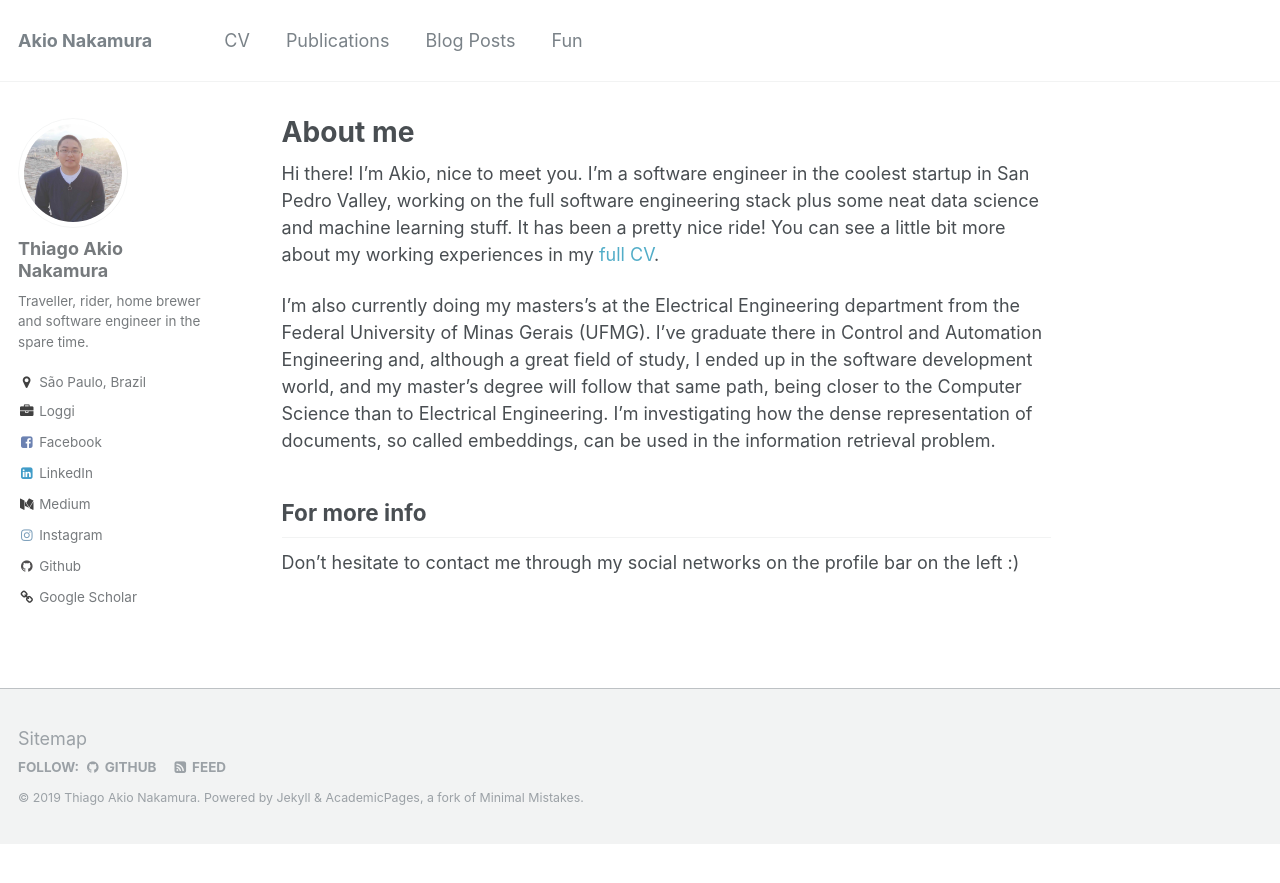
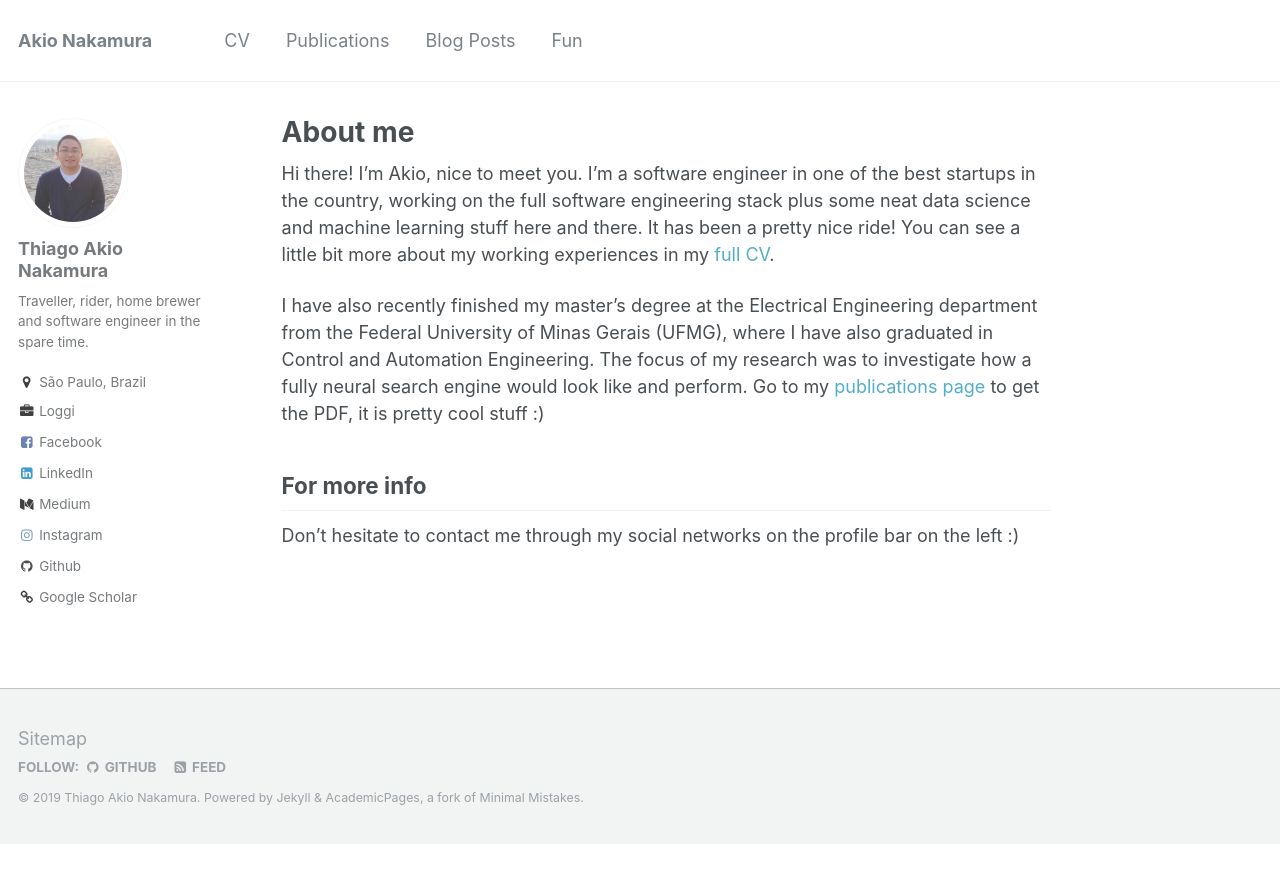
Before and after one commit to akionakamura/akionakamura.github.io, a Jekyll site: the page built from _pages/about.md, in a window 1280 px wide. Shown: the top 883 px of the page. Built offline with Jekyll 4.4.1, drawn with Linux system fonts in a browser that asks for light colours.

Commit message:
Edit about

```diff
--- a/_pages/about.md
+++ b/_pages/about.md
@@ -8,9 +8,9 @@
   - /about.html
 ---
 
-Hi there! I'm Akio, nice to meet you. I'm a software engineer in the coolest startup in San Pedro Valley, working on the full software engineering stack plus some neat data science and machine learning stuff. It has been a pretty nice ride! You can see a little bit more about my working experiences in my [full CV](https://akionakamura.github.io/cv/).
+Hi there! I'm Akio, nice to meet you. I'm a software engineer in one of the best startups in the country, working on the full software engineering stack plus some neat data science and machine learning stuff here and there. It has been a pretty nice ride! You can see a little bit more about my working experiences in my [full CV](https://akionakamura.github.io/cv/).
 
-I'm also currently doing my masters's at the Electrical Engineering department from the Federal University of Minas Gerais (UFMG). I've graduate there in Control and Automation Engineering and, although a great field of study, I ended up in the software development world, and my master's degree will follow that same path, being closer to the Computer Science than to Electrical Engineering. I'm investigating how the dense representation of documents, so called embeddings, can be used in the information retrieval problem.
+I have also recently finished my master's degree at the Electrical Engineering department from the Federal University of Minas Gerais (UFMG), where I have also graduated in Control and Automation Engineering. The focus of my research was to investigate how a fully neural search engine would look like and perform. Go to my [publications page](https://akionakamura.github.io/publications/) to get the PDF, it is pretty cool stuff :)
 
 For more info
 ------
```
